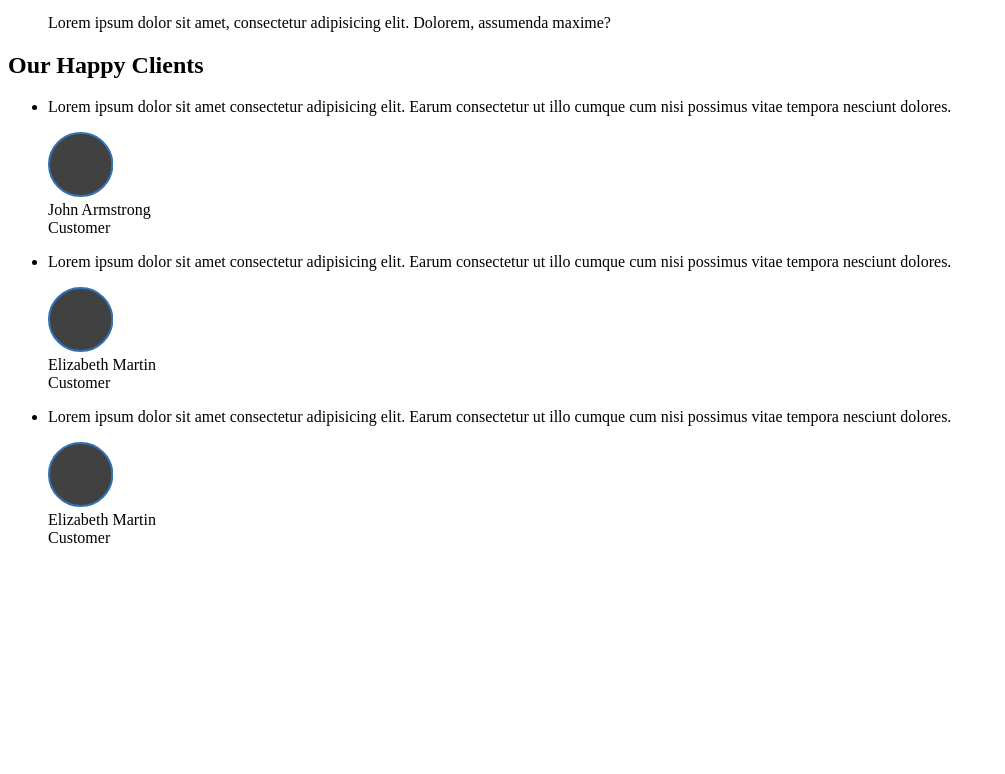
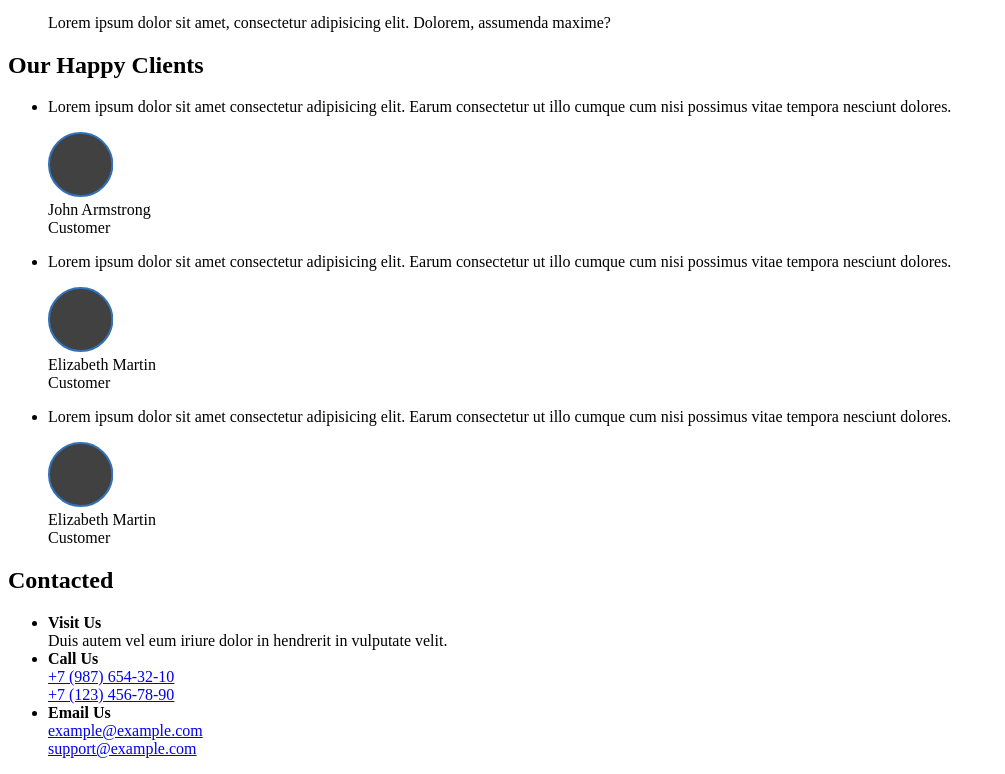
Before and after one commit to AtesiT/Skillbox, a plain HTML site: page 5/index.html in a window 1280 px wide. Shown: the part 879-1653 px from the top of the page, without its empty margins (0-1005 px from the left). Before the commit the page ends 1442 px from the top, so only its background shows below. Drawn offline with Linux system fonts and the light colour scheme.

Commit message:
+section

```diff
--- a/5/index.html
+++ b/5/index.html
@@ -153,6 +153,52 @@
             </div>
         </section>
 
+        <section class="section-contacts">
+            <div class="container">
+                <h2 class="section-heading">
+                    Contacted
+                </h2>
+                <ul class="section-contacts-list">
+                    <li class="section-contacts-item">
+                        <span class="section-contacts-item">
+                            <strong class="section-contacts-heading">Visit Us</strong>
+                            <div class="section-contacts-info">
+                                Duis autem vel eum iriure dolor in hendrerit in vulputate velit.
+                            </div>
+                        </span>
+                    </li>
+                    <li class="section-contacts-item">
+                        <span class="section-contacts-item">
+                            <strong class="section-contacts-heading">Call Us</strong>
+                            <div class="section-contacts-info">
+                                <a href="tel:+79876543210" class="section-contacts-link">
+                                    +7 (987) 654-32-10
+                                </a>
+                                <br>
+                                <a href="tel:+71234567890" class="section-contacts-link">
+                                    +7 (123) 456-78-90
+                                </a>
+                            </div>
+                        </span>
+                    </li>
+                    <li class="section-contacts-item">
+                        <span class="section-contacts-item">
+                            <strong class="section-contacts-heading">Email Us</strong>
+                            <div class="section-contacts-info">
+                                <a href="mailto:example@example.com" class="section-contacts-link">
+                                    example@example.com
+                                </a>
+                                <br>
+                                <a href="mailto:support@example.com" class="section-contacts-link">
+                                    support@example.com
+                                </a>
+                            </div>
+                        </span>
+                    </li>
+                </ul>
+            </div>
+        </section>
+
     </main>
 
 </body>
```
